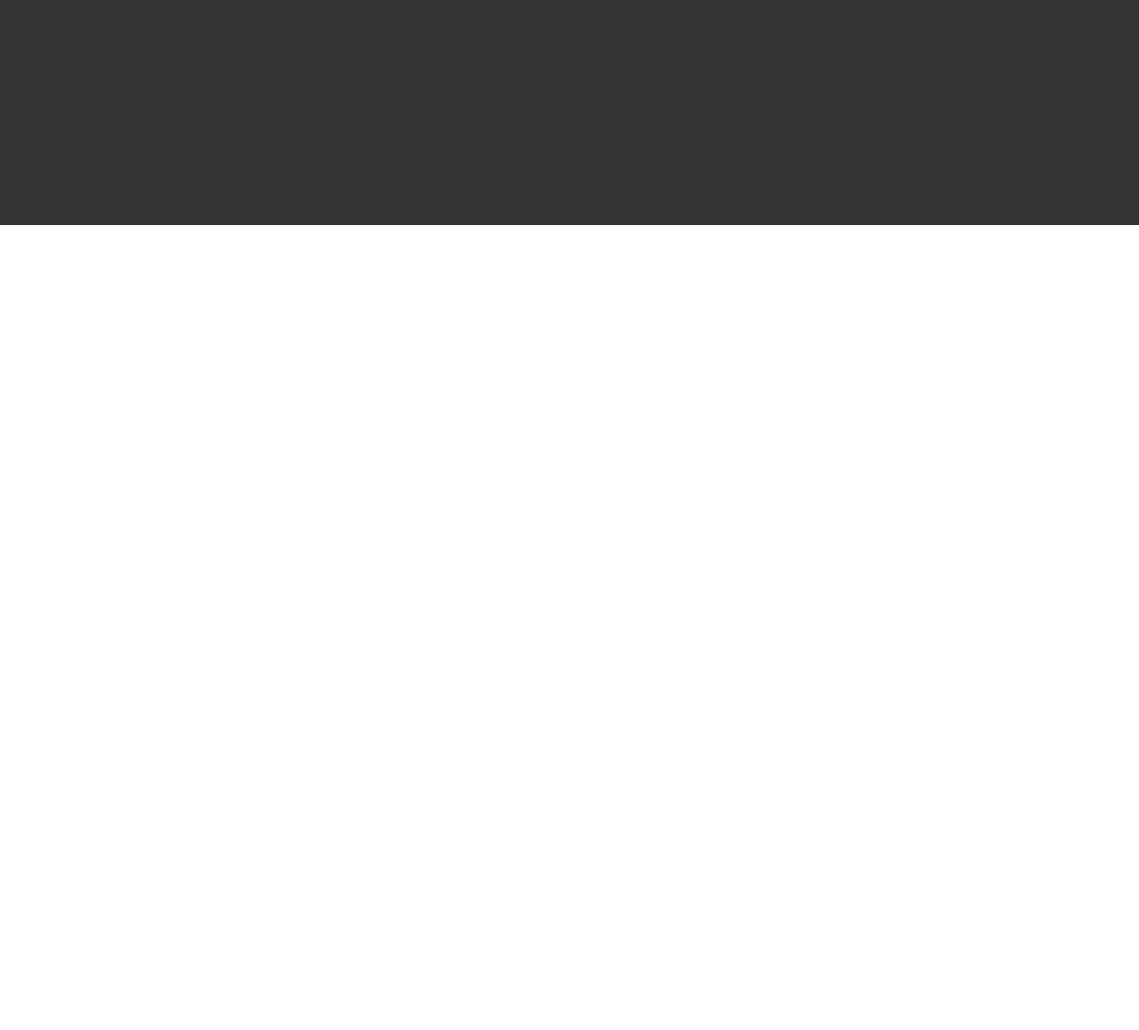
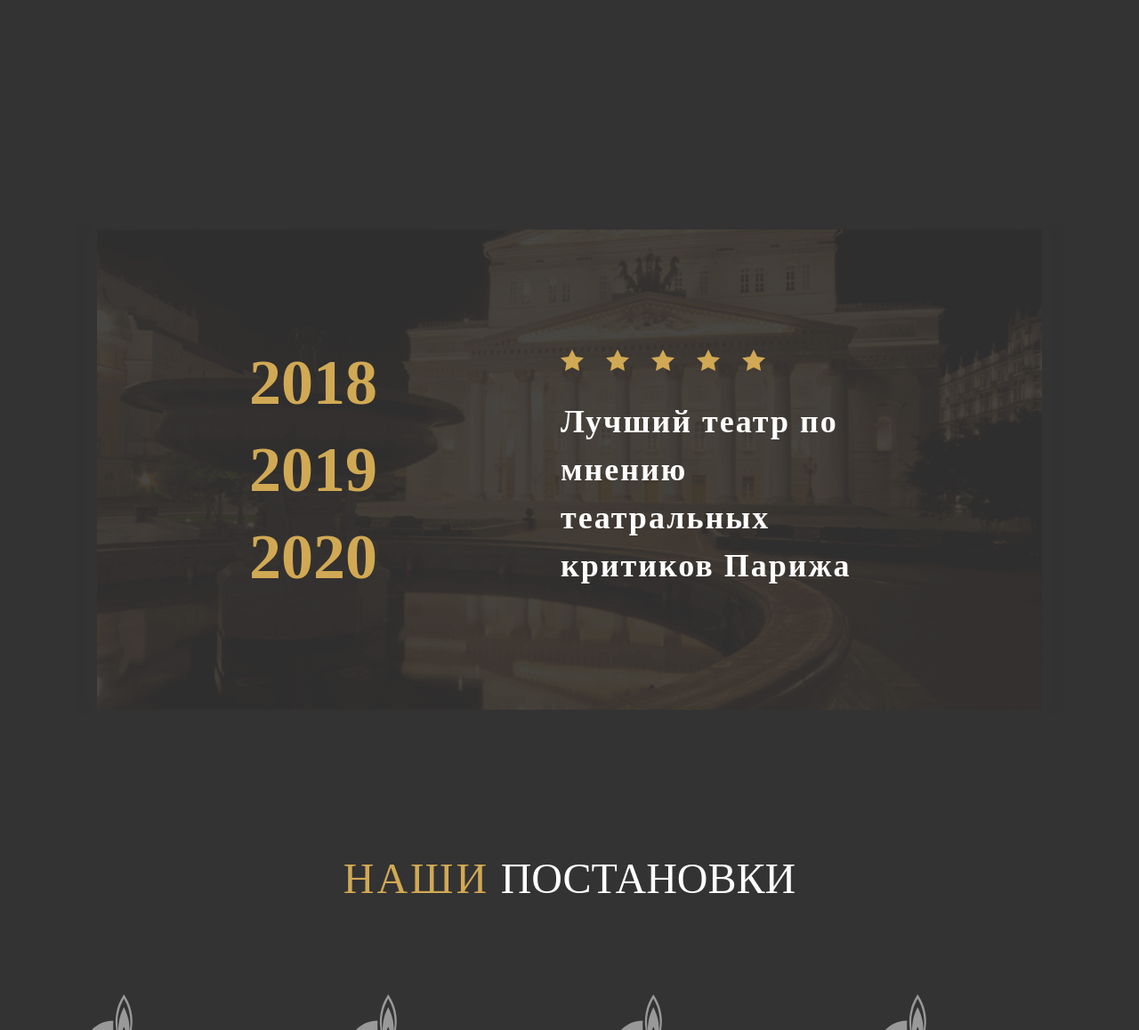
Before and after one commit to GulasalAkmalovna/teatr-project, a plain HTML site: page index.html in a window 1280 px wide. Shown: the part 2537-3695 px from the top of the page at 89% size. Before the commit the page ends 2790 px from the top, so only its background shows below. Drawn offline with nearby package versions, Linux system fonts and the light colour scheme; a web font is replaced by a local one.

Commit message:
extra service info sections added

```diff
--- a/index.html
+++ b/index.html
@@ -192,13 +192,74 @@
         </section>
         <!-- INFO SECTION END -->
 
-        <section id="extra"></section>
+        <section id="extra">
+            <div class="container">
+                <div class="extra-wrapper">
+                    <div class="extra-content">
+                        <div class="extra-card">
+                            <strong class="extra-number">
+                                2018
+                            </strong>
+                            <strong class="extra-number">
+                                2019
+                            </strong>
+                            <strong class="extra-number">
+                                2020
+                            </strong>
+                        </div>
+                        <div class="extra-card">
+                            <span class="extra-stars">
+                                <img src="./images/star.svg" alt="icon">
+                                <img src="./images/star.svg" alt="icon">
+                                <img src="./images/star.svg" alt="icon">
+                                <img src="./images/star.svg" alt="icon">
+                                <img src="./images/star.svg" alt="icon">
+                            </span>
+                            <h3 class="extra-title">
+                                Лучший театр
+                                по мнению театральных критиков Парижа
+                            </h3>
+                        </div>
+                    </div>
+                </div>
+            </div>
+        </section>
         <!-- EXTRA SECTION END -->
 
-        <section id="service"></section>
+        <section id="service">
+            <div class="container">
+                <div class="service-wrapper">
+                    <h2 class="about-title">
+                        <span class="about-span"">наши</span> постановки
+                    </h2>
+                  <div class="service-logos">
+                    <a href="#" class="servise-logo-link">
+                        <img src="./images/gazprom.svg" alt="photo">
+                    </a>
+                    <a href="#" class="servise-logo-link">
+                        <img src="./images/gazprom.svg" alt="photo">
+                    </a><a href="#" class="servise-logo-link">
+                        <img src="./images/gazprom.svg" alt="photo">
+                    </a><a href="#" class="servise-logo-link">
+                        <img src="./images/gazprom.svg" alt="photo">
+                    </a><a href="#" class="servise-logo-link">
+                        <img src="./images/gazprom.svg" alt="photo">
+                    </a><a href="#" class="servise-logo-link">
+                        <img src="./images/gazprom.svg" alt="photo">
+                    </a><a href="#" class="servise-logo-link">
+                        <img src="./images/gazprom.svg" alt="photo">
+                    </a><a href="#" class="servise-logo-link">
+                        <img src="./images/gazprom.svg" alt="photo">
+                    </a>
+                  </div>
+                </div>
+            </div>
+        </section>
         <!-- SERVICE SECTION END -->
 
-        <section id="form"></section>
+        <section id="form">
+
+        </section>
         <!-- FORM SECTION END -->
 
     </main>
--- a/style/style.css
+++ b/style/style.css
@@ -207,9 +207,10 @@ html{
 }
 .about-title{
     font-size: 48px;
-    font-weight: 500;
+    font-weight: 400;
     font-family: var(--sans);
     text-transform: uppercase;
+    color: var(--white);
 }
 .about-span{
     font-size: 48px;
@@ -217,6 +218,7 @@ html{
     /* font-family: var(--sans); */
     text-transform: uppercase;
     color: var(--gold);
+    letter-spacing: 3px;
 }
 .about-content-wrapper{
     width: 100%;
@@ -317,3 +319,72 @@ html{
   .info-wrapper > .about-title{
     text-align: center;
   }
+  #extra{
+    width: 100%;
+    padding-bottom: 150px;
+    background-color: #333333;
+  }
+  .extra-wrapper{
+    width: 100%;
+    min-height: 550px;
+    background-image: url("../images/parij-teatr.png");
+    background-repeat: no-repeat;
+    background-position: center;
+    background-size: cover;
+    display: flex;
+    align-items: center;
+    justify-content: center;
+  }
+  .extra-content{
+    width: 100%;
+    max-width: 760px;
+    min-height: 298px;
+    display: grid;
+    grid-template-columns: repeat(2,350px 400px);
+    grid-template-rows: repeat(1, 1fr);
+    justify-content: space-between;
+    /* gap: 0px 20px ; */
+
+  }
+  .extra-card{
+    display: flex;
+    flex-direction: column;
+    justify-content: center;
+    padding: 20px;
+  }
+.extra-number{
+    font-size: 72px;
+    font-weight: 700;
+    line-height: 98px;
+    color: var(--gold);
+}
+.extra-stars{
+  display: flex;
+  gap: 0px 25px;
+}
+.extra-title{
+    font-size: 36px;
+    font-weight: 700;
+    line-height: 54px;
+    color: #fff;
+    margin-top: 30px;
+    letter-spacing: 2px;
+}
+#service{
+    width: 100%;
+    padding: 0px 0px 150px 0px;
+    background-color: #333333;
+}
+.service-wrapper{
+    width: 100%;
+    min-height: 437px;
+    text-align: center;
+}
+.service-logos{
+    width: 100%;
+    display: grid;
+    grid-template-columns: repeat(4, 1fr);
+    grid-template-rows: repeat(2, 1fr);
+    gap: 80px;
+    margin-top: 100px;
+}
```
